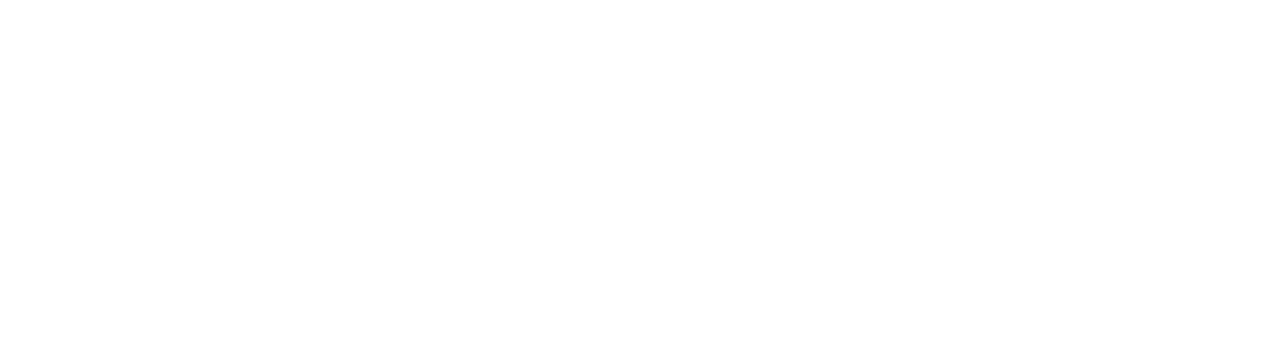
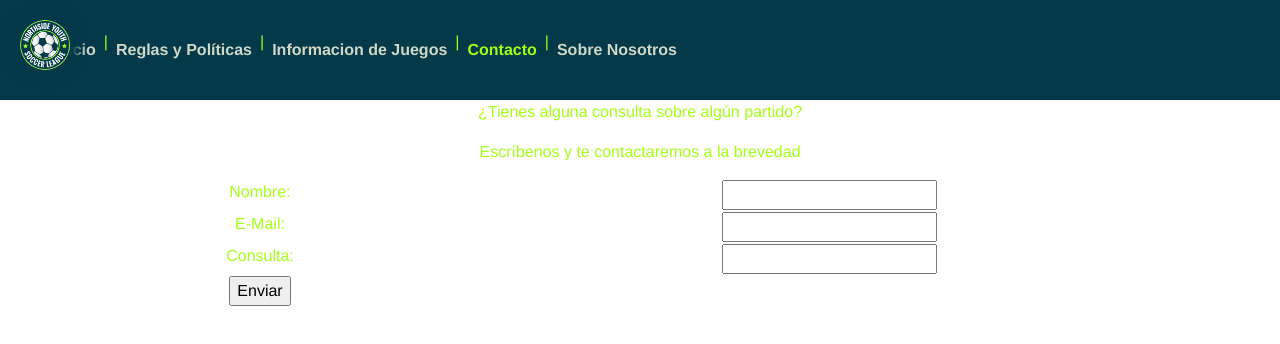
Before and after one commit to DavidTorcates/prueba-2, a Vue app: page /Contact in a window 1280 px wide. Before the commit this address had no page. Shown: the top 344 px of the page. Built offline with nearby package versions, Linux system fonts and the light colour scheme.

Commit message:
add new component Contact

```diff
--- a/package.json
+++ b/package.json
@@ -8,8 +8,12 @@
     "lint": "vue-cli-service lint"
   },
   "dependencies": {
+    "@popperjs/core": "^2.6.0",
     "bootstrap": "^4.5.3",
     "core-js": "^3.6.5",
+    "jquery": "^3.5.1",
+    "popper.js": "^1.16.1",
+    "portal-vue": "^2.1.7",
     "vue": "^3.0.0",
     "vue-router": "^4.0.0-0"
   },
--- a/src/App.vue
+++ b/src/App.vue
@@ -1,4 +1,5 @@
 <template>
+  <Navbar/>
    <!--
      <img src="assets/logo.png" alt="..." width="500px" height="500px">
    <div id="nav">
@@ -10,7 +11,13 @@
   <router-view/>
 </template>
 
+<script>
+import Navbar from './components/Navbar.vue'
+export default {
+  components: { Navbar },
 
+}
+</script>
 
 <style>
 @import "assets/css/main.css";
--- a/src/components/Navbar.vue
+++ b/src/components/Navbar.vue
@@ -1,12 +1,20 @@
 <template>
-  <div id="nav">
-    <router-link to="/"><img id = "logoinicio" alt="Futbol logo" src="../assets/nysl_logo.png"></router-link>
-    <router-link to="/Home">Inicio</router-link> |
-    <router-link to="/Rules">Reglas y Políticas</router-link>|
-    <router-link to="/Info">Informacion de Juegos</router-link> |
-    <router-link to="/Contact">Contacto</router-link>|
-    <router-link to="/About">Sobre Nosotros</router-link>
-  </div>
+  <nav class="navbar navbar-expand-lg" id="nav">
+    <router-link class="navbar-brand" to="/"><img id = "logoinicio" alt="Futbol logo" src="../assets/nysl_logo.png"></router-link>
+    <button class="navbar-toggler" type="button" data-toggle="collapse" data-target="#navbarNavAltMarkup" aria-controls="navbarNavAltMarkup" aria-expanded="false" aria-label="Toggle navigation">
+      <span class="navbar-toggler-icon"></span>
+    </button>
+    <div class="collapse navbar-collapse" id="navbarNavAltMarkup">
+      <div class="navbar-nav">
+        <router-link class="nav-item nav-link" to="/Home">Inicio</router-link> |
+        <router-link class="nav-item nav-link" to="/Rules">Reglas y Políticas</router-link>|
+        <router-link class="nav-item nav-link" to="/Info">Informacion de Juegos</router-link> |
+        <router-link class="nav-item nav-link" to="/Contact">Contacto</router-link>|
+        <router-link class="nav-item nav-link" to="/About">Sobre Nosotros</router-link>
+      </div>
+    </div>
+  </nav>
+
 </template>
 
 <script>
--- a/src/router/index.js
+++ b/src/router/index.js
@@ -2,6 +2,7 @@
 import Home from '../views/Home.vue'
 import logo from '../views/logo.vue'
 import About from '../views/About.vue'
+import Contact from '../views/Contact.vue'
 const routes = [
   {
     path: '/',
@@ -20,7 +21,12 @@
     path: '/Home',
     name: 'Home',
     component: Home
-  }
+  },
+  {
+    path: '/Contact',
+    name: 'Contact',
+    component: Contact
+  },
 ]
 
 const router = createRouter({
--- a/src/views/About.vue
+++ b/src/views/About.vue
@@ -1,9 +1,4 @@
 <template>
-  <div id="nav">
-    <router-link to="/"><img id = "logoinicio" alt="Futbol logo" src="../assets/nysl_logo.png"></router-link>
-    <router-link to="/Home">Home</router-link> |
-    <router-link to="/About">About</router-link>
-  </div>
   <div class="about">
     <h1>This is an about page</h1>
   </div>
--- /dev/null
+++ b/src/views/Contact.vue
@@ -0,0 +1,50 @@
+<template>
+  <div class="container">
+    <div class="row">
+      <div class="col-md-12">
+        <p>¿Tienes alguna consulta sobre algún partido?</p>
+        <p>Escríbenos y te contactaremos a la brevedad</p>
+        <form action="#" method="post">
+          <div class="row">
+            <div class="col-4">
+              <label for="nombre">Nombre:</label>
+
+            </div>
+            <div class="col-8">
+              <input type="text" name="nombre" id="nombre" />
+            </div>
+          </div>
+          <div class="row">
+            <div class="col-4">
+              <label for="email">E-Mail:</label>
+            </div>
+            <div class="col-8">
+              <input type="text" name="email" id="email" />
+            </div>
+          </div>
+          <div class="row">
+            <div class="col-4">
+              <label for="consulta">Consulta:</label>
+            </div>
+            <div class="col-8">
+              <input type="text" name="consulta" id="consulta" />
+            </div>
+          </div>
+          <div class="row">
+            <div class="col-4">
+              <input type="submit" value="Enviar" />
+            </div>
+          </div>
+        </form>
+      </div>
+    </div>
+  </div>
+  <router-view />
+</template>
+
+<script>
+export default {
+  name: "Home",
+  components: {},
+};
+</script>
--- a/src/views/Home.vue
+++ b/src/views/Home.vue
@@ -1,6 +1,6 @@
 <template>
   <div class="container">
-    <Navbar />
+
     <div class="card" style="width: 18rem">
       <div class="card-body">
         <h5 class="card-title">Card title</h5>
@@ -18,11 +18,11 @@
 </template>
 
 <script>
-import Navbar from "@/components/Navbar.vue";
+
 export default {
   name: "Home",
   components: {
-    Navbar,
+
   },
 };
 </script>
```
Also changed, not shown: src/main.js (+4 -3 lines), 1 other file (tests, documents, lock files or other folders).
